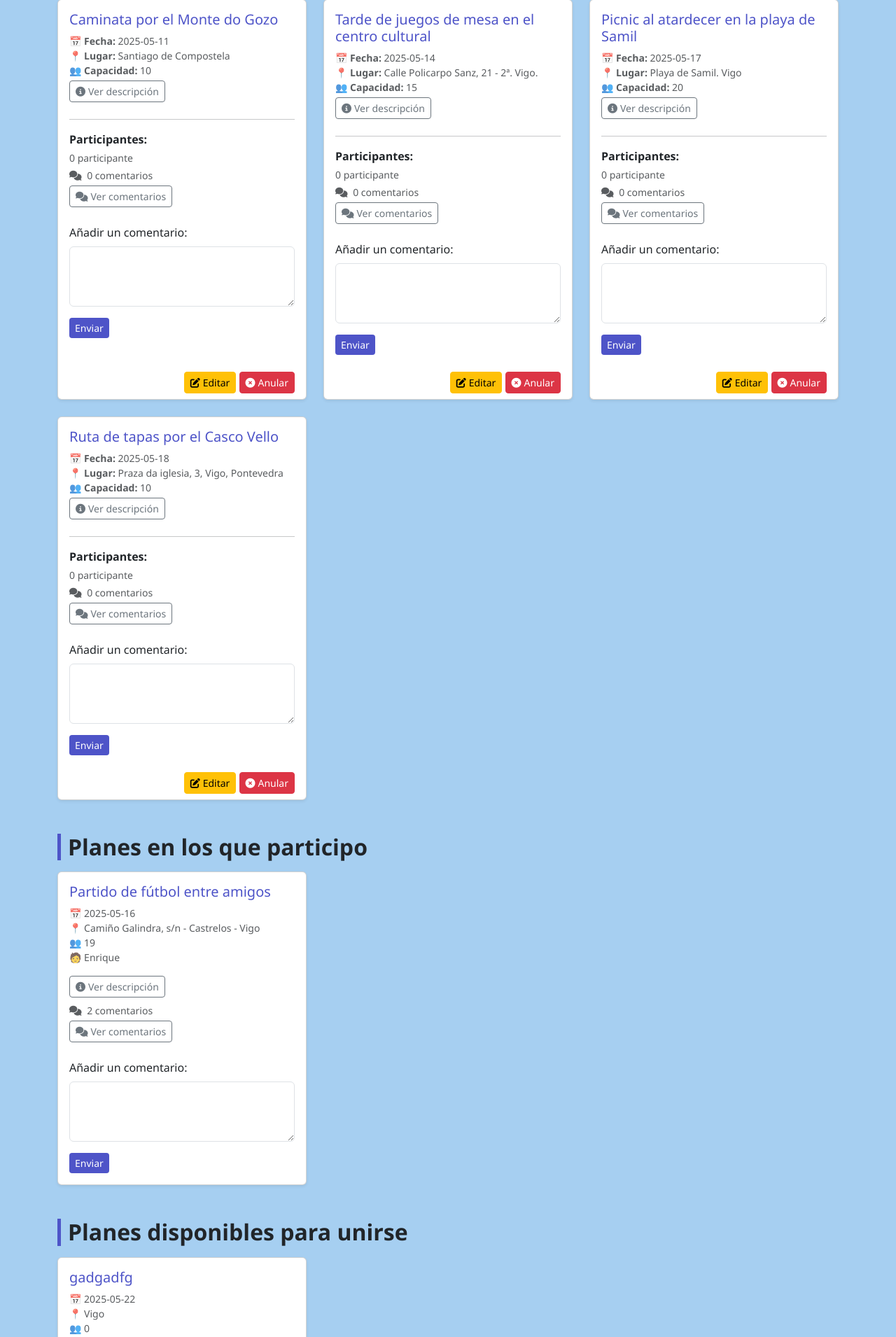
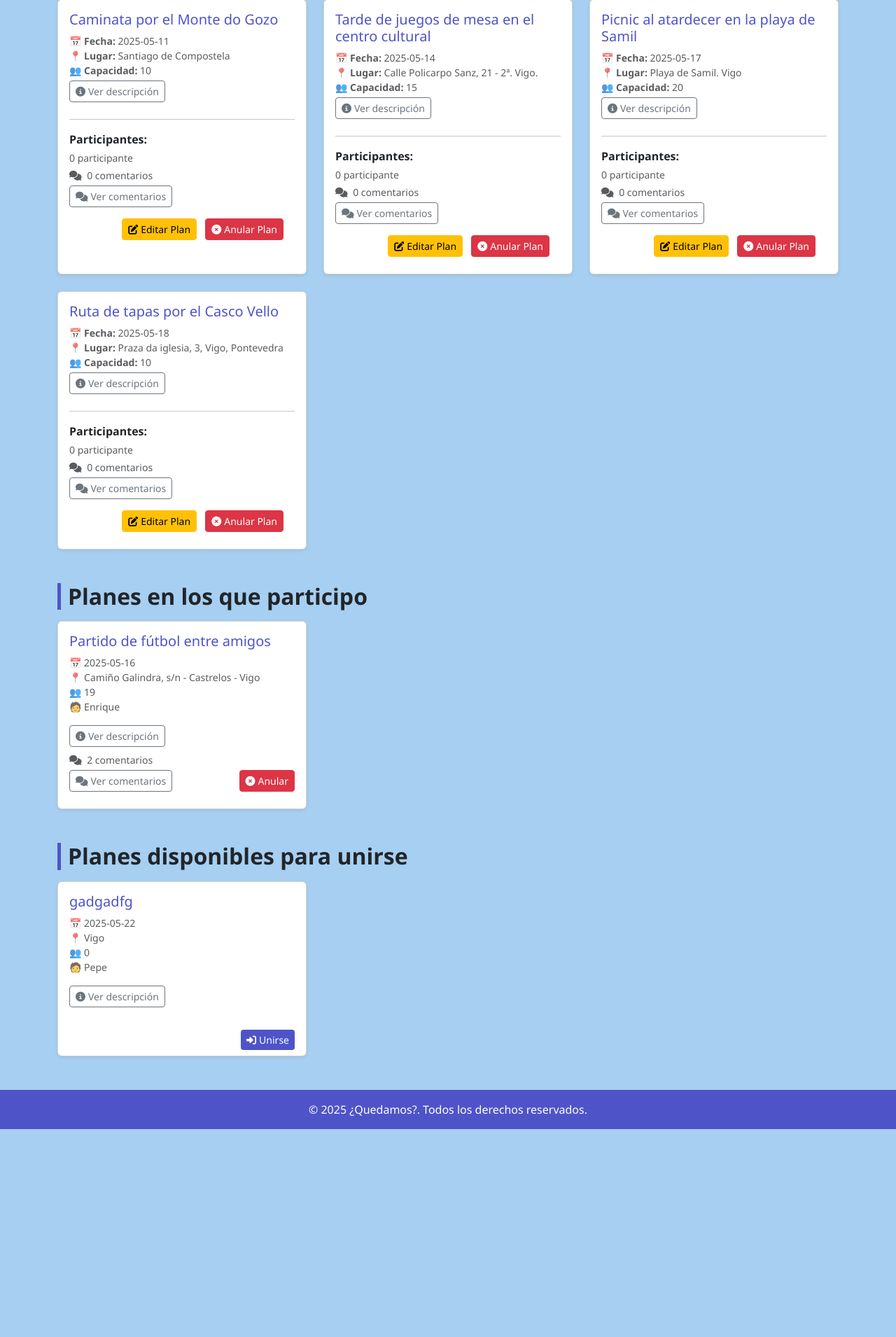
Before and after one commit to JEVizcaya/planes-app, a PHP site: the page made by dashboard.php in a window 1280 px wide. Shown: the part 343-2253 px from the top of the page at 70% size. After the commit the page ends 1956 px from the top, so only its background shows below. Run offline with PHP 8.4, Linux system fonts and the light colour scheme; a user stored in the database is signed in; data comes from the database, SQL or seed files in the repository.

Commit message:
editar plan y anular plan y participacion

```diff
--- a/dashboard.php
+++ b/dashboard.php
@@ -245,15 +245,7 @@ foreach (array_merge($mis_planes, $planes_apuntado) as $plan) {
                                                             <li class="text-muted">No hay comentarios aún.</li>
                                                         <?php endif; ?>
                                                     </ul>
-                                                </div>
-                                                <div class="modal-footer">
-                                                    <button type="button" class="btn btn-secondary" data-bs-dismiss="modal">Cerrar</button>
-                                                </div>
-                                            </div>
-                                        </div>
-                                    </div>
-
-                                    <!-- Formulario para agregar un nuevo comentario fuera del modal -->
+                                                    <!-- Formulario para agregar un nuevo comentario -->
                                                     <div class="mt-3">
                                                         <form action="agregar_comentario.php" method="POST">
                                                             <div class="mb-3">
@@ -265,13 +257,21 @@ foreach (array_merge($mis_planes, $planes_apuntado) as $plan) {
                                                         </form>
                                                     </div>
                                                 </div>
+                                                <div class="modal-footer">
+                                                    <button type="button" class="btn btn-secondary" data-bs-dismiss="modal">Cerrar</button>
+                                                </div>
+                                            </div>
+                                        </div>
+                                    </div>
+
                                     <div class="card-footer bg-transparent border-0 text-end">
-                                    <a href="editar_plan.php?id=<?= $plan['id'] ?>" class="btn btn-warning btn-sm">
-                                        <i class="fas fa-edit me-1"></i>Editar
+                                        <a href="editar_plan.php?id=<?= $plan['id'] ?>" class="btn btn-warning btn-sm me-2">
+                                            <i class="fas fa-edit me-1"></i>Editar Plan
                                         </a>
                                         <a href="anular_plan.php?id=<?= $plan['id'] ?>" class="btn btn-danger btn-sm" onclick="return confirm('¿Estás seguro de que deseas anular este plan?');">
-                                        <i class="fas fa-times-circle me-1"></i>Anular
+                                            <i class="fas fa-times-circle me-1"></i>Anular Plan
                                         </a>
+                                    </div>
                                 </div>
                             </div>
                         </div>
@@ -307,8 +307,7 @@ foreach (array_merge($mis_planes, $planes_apuntado) as $plan) {
 
                                     <!-- Modal de descripción -->
                                     <div class="modal fade" id="modalDescripcionParticipante<?= $plan['id'] ?>" tabindex="-1"
-                                        aria-labelledby="modalDescripcionLabelParticipante<?= $plan['id'] ?>"
-                                        aria-hidden="true">
+                                        aria-labelledby="modalDescripcionLabelParticipante<?= $plan['id'] ?>" aria-hidden="true">
                                         <div class="modal-dialog">
                                             <div class="modal-content">
                                                 <div class="modal-header">
@@ -337,17 +336,17 @@ foreach (array_merge($mis_planes, $planes_apuntado) as $plan) {
 
                                     <!-- Botón para abrir el modal de comentarios -->
                                     <button type="button" class="btn btn-sm btn-outline-secondary mb-2" data-bs-toggle="modal"
-                                        data-bs-target="#modalComentarios<?= $plan['id'] ?>">
+                                        data-bs-target="#modalComentariosParticipante<?= $plan['id'] ?>">
                                         <i class="fas fa-comments me-1"></i>Ver comentarios
                                     </button>
 
                                     <!-- Modal de comentarios -->
-                                    <div class="modal fade" id="modalComentarios<?= $plan['id'] ?>" tabindex="-1"
-                                        aria-labelledby="modalComentariosLabel<?= $plan['id'] ?>" aria-hidden="true">
+                                    <div class="modal fade" id="modalComentariosParticipante<?= $plan['id'] ?>" tabindex="-1"
+                                        aria-labelledby="modalComentariosLabelParticipante<?= $plan['id'] ?>" aria-hidden="true">
                                         <div class="modal-dialog">
                                             <div class="modal-content">
                                                 <div class="modal-header">
-                                                    <h5 class="modal-title" id="modalComentariosLabel<?= $plan['id'] ?>">Comentarios del plan</h5>
+                                                    <h5 class="modal-title" id="modalComentariosLabelParticipante<?= $plan['id'] ?>">Comentarios del plan</h5>
                                                     <button type="button" class="btn-close" data-bs-dismiss="modal" aria-label="Cerrar"></button>
                                                 </div>
                                                 <div class="modal-body">
@@ -364,6 +363,17 @@ foreach (array_merge($mis_planes, $planes_apuntado) as $plan) {
                                                             <li class="text-muted">No hay comentarios aún.</li>
                                                         <?php endif; ?>
                                                     </ul>
+                                                    <!-- Formulario para agregar un nuevo comentario -->
+                                                    <div class="mt-3">
+                                                        <form action="agregar_comentario.php" method="POST">
+                                                            <div class="mb-3">
+                                                                <label for="comentarioParticipante<?= $plan['id'] ?>" class="form-label">Añadir un comentario:</label>
+                                                                <textarea class="form-control" id="comentarioParticipante<?= $plan['id'] ?>" name="comentario" rows="3" required></textarea>
+                                                            </div>
+                                                            <input type="hidden" name="plan_id" value="<?= $plan['id'] ?>">
+                                                            <button type="submit" class="btn btn-primary btn-sm">Enviar</button>
+                                                        </form>
+                                                    </div>
                                                 </div>
                                                 <div class="modal-footer">
                                                     <button type="button" class="btn btn-secondary" data-bs-dismiss="modal">Cerrar</button>
@@ -372,17 +382,10 @@ foreach (array_merge($mis_planes, $planes_apuntado) as $plan) {
                                         </div>
                                     </div>
 
-                                    <!-- Formulario para agregar un nuevo comentario fuera del modal -->
-                                    <div class="mt-3">
-                                        <form action="agregar_comentario.php" method="POST">
-                                            <div class="mb-3">
-                                                <label for="comentario<?= $plan['id'] ?>" class="form-label">Añadir un comentario:</label>
-                                                <textarea class="form-control" id="comentario<?= $plan['id'] ?>" name="comentario" rows="3" required></textarea>
-                                            </div>
-                                            <input type="hidden" name="plan_id" value="<?= $plan['id'] ?>">
-                                            <button type="submit" class="btn btn-primary btn-sm">Enviar</button>
-                                        </form>
-                                    </div>
+                                    <!-- Botón para anular participación -->
+                                    <a href="anular_participacion.php?id=<?= $plan['id'] ?>" class="btn btn-danger btn-sm float-end" onclick="return confirm('¿Estás seguro de que deseas anular tu participación en este plan?');">
+                                        <i class="fas fa-times-circle me-1"></i>Anular
+                                    </a>
                                 </div>
                             </div>
                         </div>
```
Also changed, not shown: anular_participacion.php (added, +42 -0 lines). Lines whose indentation alone changed are shown as unchanged.
